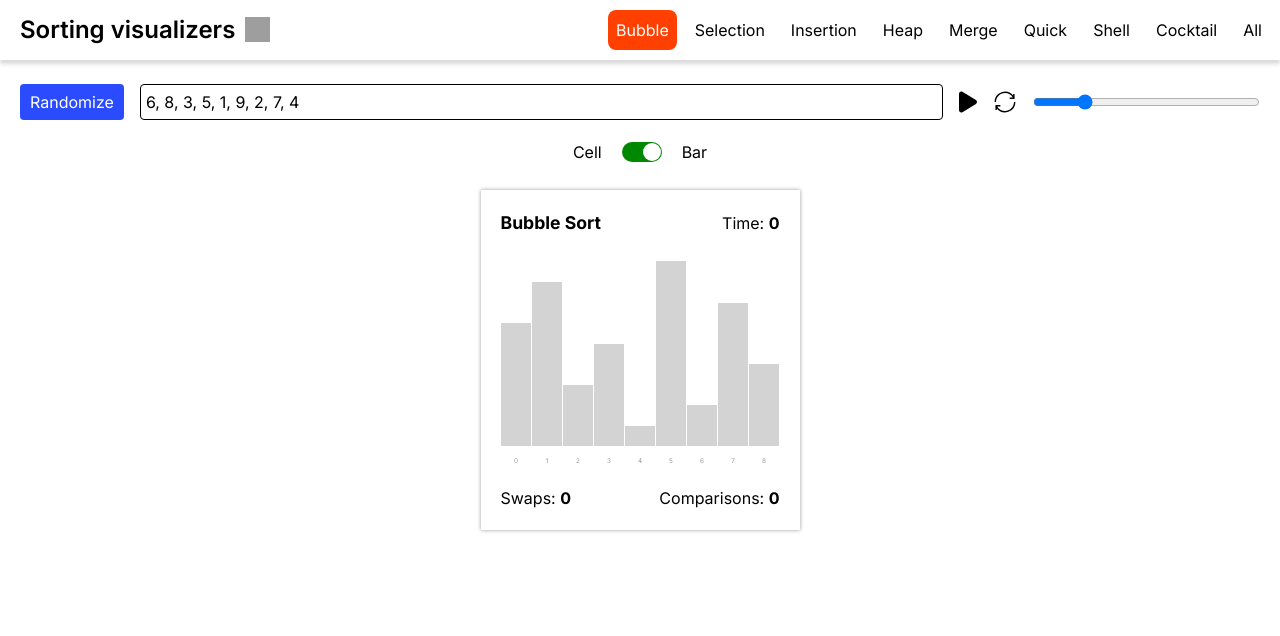
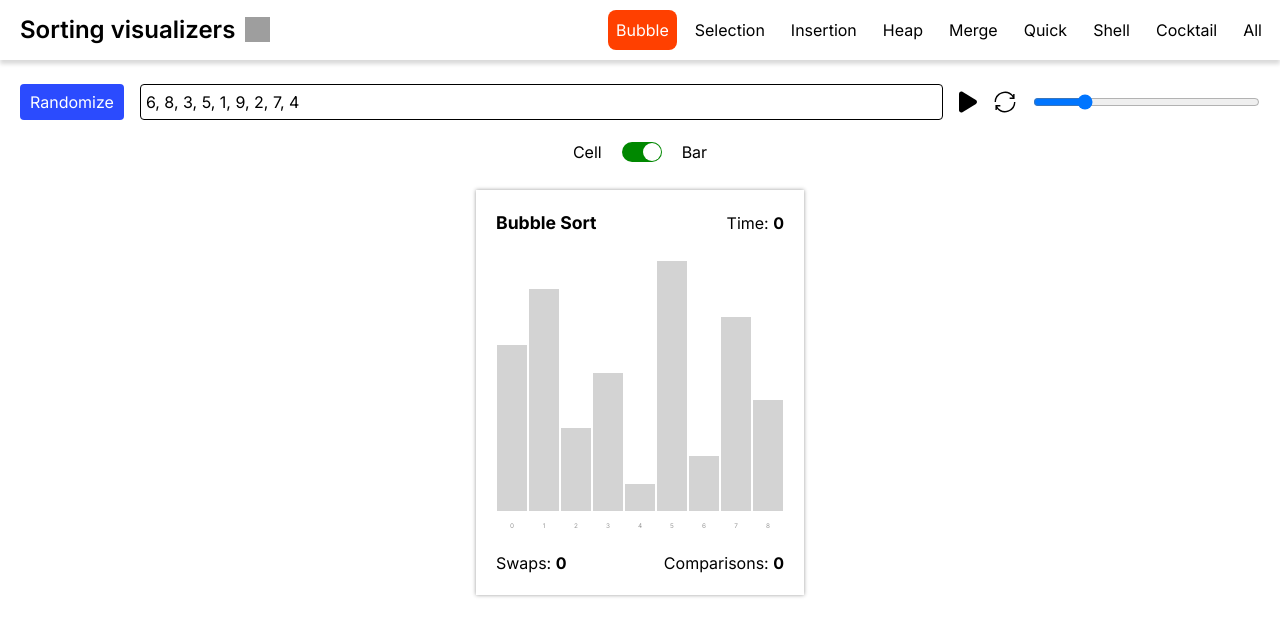
Before and after one commit to sadanandpai/algo-visualizers, a React (Vite) app: page /#/sorting-visualizer/bubble in a window 1280 px wide. Both pictures are taken after a click on the element 641 px from the left and 152 px from the top of the page. Shown: the top 636 px of the page. Built offline with nearby package versions, Linux system fonts and the light colour scheme; grey boxes are pictures that could not be loaded.

Commit message:
Trivial UI improvements

```diff
--- a/src/apps/sorting-visualizer/components/bar/bar-ui.tsx
+++ b/src/apps/sorting-visualizer/components/bar/bar-ui.tsx
@@ -1,15 +1,11 @@
-import { memo, useMemo } from "react";
-
 import { UIProps } from "@/apps/sorting-visualizer/models/interfaces";
 import classes from "./bar.module.scss";
 import { colors } from "@/apps/sorting-visualizer/config";
+import { useMemo } from "react";
 
-const BarUI = memo(function BarUI({
-  array,
-  sortPositions,
-  highlightPositions,
-  pivot,
-}: UIProps) {
+function BarUI({ array, sortPositions, highlightPositions, pivot }: UIProps) {
+  const max = useMemo(() => Math.max(...array), [array]);
+
   function getBarColor(idx: number) {
     let backgroundColor = "";
 
@@ -28,28 +24,27 @@ const BarUI = memo(function BarUI({
     return backgroundColor;
   }
 
-  const max = useMemo(() => Math.max(...array), [array]);
-
   return (
     <div className={classes.arrayContainer}>
+      <ul className={classes.values}>
         {array.map((item, idx) => (
-        <div
+          <li
             key={idx}
-          className={classes.bar}
             style={{
               height: `${(item / max) * 100}%`,
               backgroundColor: getBarColor(idx),
             }}
-        ></div>
+          ></li>
         ))}
+      </ul>
 
-      <div className={classes.indices}>
+      <ul className={classes.indices}>
         {array.map((_, idx) => (
-          <span key={idx}>{idx}</span>
+          <li key={idx}>{idx}</li>
         ))}
-      </div>
+      </ul>
     </div>
   );
-});
+}
 
 export default BarUI;
--- a/src/apps/sorting-visualizer/components/bar/bar.module.scss
+++ b/src/apps/sorting-visualizer/components/bar/bar.module.scss
@@ -1,18 +1,21 @@
 .arrayContainer {
-  display: flex;
-  align-items: flex-end;
   padding: 25px 0 40px;
   overflow-x: auto;
   position: relative;
-  height: 250px;
 
-  .bar {
-    border: 1px solid lightgrey;
-    width: var(--bar-size);
-    min-width: var(--bar-min-size);
-    background-color: var(--bar-bg);
-    flex-shrink: 1;
-    margin: 0 calc(var(--bar-margin) / 2);
+  .values {
+    display: flex;
+    align-items: flex-end;
+    height: var(--bar-max-height);
+
+    li {
+      border: 1px solid var(--bar-bg);
+      width: var(--bar-size);
+      min-width: var(--bar-min-size);
+      background-color: var(--bar-bg);
+      flex-shrink: 1;
+      margin: 0 calc(var(--bar-margin) / 2);
+    }
   }
 
   .indices {
@@ -23,7 +26,7 @@
     font-size: 0.4rem;
     opacity: 0.4;
 
-    span {
+    li {
       width: var(--bar-size);
       min-width: var(--bar-min-size);
       flex-shrink: 1;
--- a/src/apps/sorting-visualizer/components/cell/cell-ui.tsx
+++ b/src/apps/sorting-visualizer/components/cell/cell-ui.tsx
@@ -3,9 +3,8 @@ import MovingCell from "./moving-cell";
 import SwappingCell from "@/apps/sorting-visualizer/components/cell/swapping-cell";
 import { UIProps } from "@/apps/sorting-visualizer/models/interfaces";
 import classes from "./cell.module.scss";
-import { memo } from "react";
 
-const CellUI = memo(function CellUI({
+const CellUI = function CellUI({
   array,
   swapPositions,
   sortPositions,
@@ -57,13 +56,13 @@ const CellUI = memo(function CellUI({
         {array.map((item, idx) => getCell(idx, item))}
       </ul>
 
-      <div className={classes.indices}>
+      <ul className={classes.indices}>
         {array.map((_, idx) => (
-          <span key={idx}>{idx}</span>
+          <li key={idx}>{idx}</li>
         ))}
-      </div>
+      </ul>
     </div>
   );
-});
+};
 
 export default CellUI;
--- a/src/apps/sorting-visualizer/components/cell/cell.module.scss
+++ b/src/apps/sorting-visualizer/components/cell/cell.module.scss
@@ -2,22 +2,6 @@
   position: relative;
   padding: 0 20px;
   overflow: auto;
-
-  .indices {
-    position: absolute;
-    bottom: calc(var(--cell-size) - 5px);
-    z-index: -1;
-    display: flex;
-    font-size: 0.75rem;
-    opacity: 0.25;
-
-    span {
-      display: flex;
-      justify-content: center;
-      width: var(--cell-size);
-      margin: 0 calc(var(--cell-margin) / 2);
-    }
-  }
 
   .values {
     display: flex;
@@ -36,4 +20,20 @@
       box-shadow: 0 4px 4px rgb(0 0 0 / 10%);
     }
   }
+
+  .indices {
+    position: absolute;
+    bottom: calc(var(--cell-size) - 5px);
+    z-index: -1;
+    display: flex;
+    font-size: 0.75rem;
+    opacity: 0.25;
+
+    li {
+      display: flex;
+      justify-content: center;
+      width: var(--cell-size);
+      margin: 0 calc(var(--cell-margin) / 2);
+    }
+  }
 }
--- a/src/apps/sorting-visualizer/components/visualizer/visualizer.tsx
+++ b/src/apps/sorting-visualizer/components/visualizer/visualizer.tsx
@@ -1,11 +1,11 @@
-import { memo, useEffect, useRef } from "react";
+import { useEffect, useRef } from "react";
 
 import Header from "./header";
 import { VisualizerProps } from "@/apps/sorting-visualizer/models/interfaces";
 import classes from "./visualizer.module.scss";
 import useAlgo from "@/apps/sorting-visualizer/hooks/use-algo.hook";
 
-const Visualizer = memo(function Visualizer({
+const Visualizer = function Visualizer({
   array,
   algoFn,
   algoName = "Bubble",
@@ -54,6 +54,6 @@ const Visualizer = memo(function Visualizer({
       </footer>
     </section>
   );
-});
+};
 
 export default Visualizer;
--- a/src/apps/sorting-visualizer/config.ts
+++ b/src/apps/sorting-visualizer/config.ts
@@ -11,11 +11,12 @@ export const cellCSS = {
 export const barCSS = {
   size: 30,
   minSize: 10,
-  margin: 1,
+  maxHeight: 250,
+  margin: 2,
 };
 
 export const colors = {
-  sort: "limegreen",
+  sort: "#8cf12b",
   highlight: "yellow",
   pivot: "orange",
   bar: "lightgrey",
@@ -29,4 +30,5 @@ root.style.setProperty("--cell-margin", `${cellCSS.margin}px`);
 root.style.setProperty("--bar-bg", `${colors.bar}`);
 root.style.setProperty("--bar-size", `${barCSS.size}px`);
 root.style.setProperty("--bar-min-size", `${barCSS.minSize}px`);
+root.style.setProperty("--bar-max-height", `${barCSS.maxHeight}px`);
 root.style.setProperty("--bar-margin", `${barCSS.margin}px`);
--- a/src/store/store.ts
+++ b/src/store/store.ts
@@ -14,7 +14,7 @@ import sortingVisualizerReducer from "@/apps/sorting-visualizer/store/sorting-vi
 import storage from "redux-persist/lib/storage";
 
 const persistConfig = {
-  key: "sorting-visualizer",
+  key: "sorting-viz",
   storage,
 };
 
--- a/tsconfig.json
+++ b/tsconfig.json
@@ -21,7 +21,8 @@
     "noFallthroughCasesInSwitch": true,
     "paths": {
       "@/*": ["./src/*"]
-    }
+    },
+    "types": ["vitest/globals"]
   },
   "include": ["src"],
   "references": [{ "path": "./tsconfig.node.json" }]
```
Also changed, not shown: 1 other file (tests, documents, lock files or other folders). Lines whose indentation alone changed are shown as unchanged.
